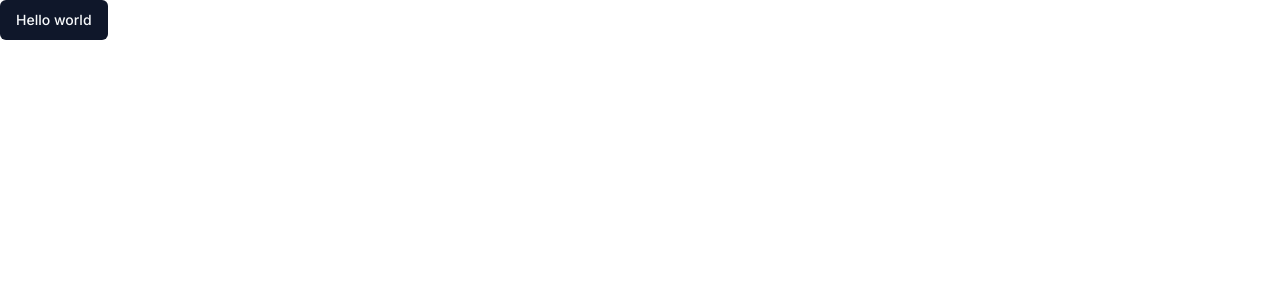
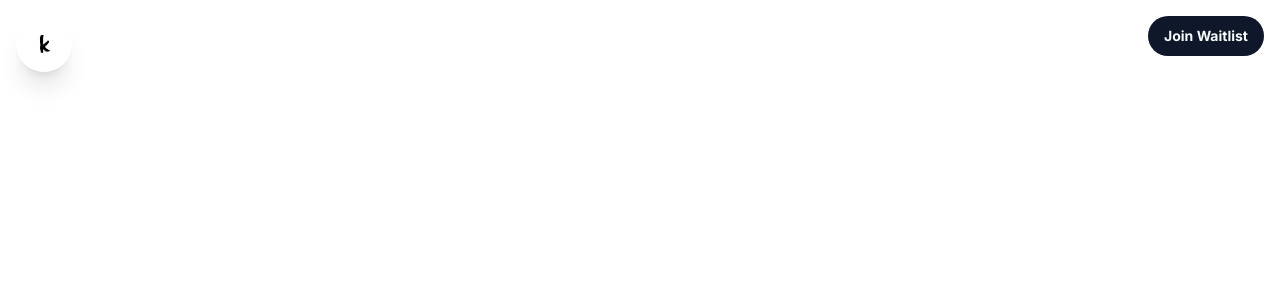
Before and after one commit to icarodredd/kodis, a Next.js app: page / in a window 1280 px wide. Shown: the top 300 px of the page. Built offline with nearby package versions, Linux system fonts and the light colour scheme.

Commit message:
feat: add header component

```diff
--- a/app/page.tsx
+++ b/app/page.tsx
@@ -1,5 +1,5 @@
-import { Button } from "@/components/ui/button";
+import Header from "@/components/Header";
 
 export default function Home() {
-  return <Button>Hello world</Button>;
+  return <Header />;
 }
--- /dev/null
+++ b/components/Header.tsx
@@ -0,0 +1,16 @@
+import Image from "next/image";
+import k from "@/public/k.jpg";
+import { Button } from "./ui/button";
+
+export default function Header() {
+  return (
+    <div className="flex justify-between p-4">
+      <Image
+        className="rounded-full size-14 shadow-xl hover:shadow-none"
+        src={k}
+        alt="Kodis Logo"
+      />
+      <Button className="rounded-full font-bold">Join Waitlist</Button>
+    </div>
+  );
+}
```
Also changed, not shown: public/k.jpg (added).
